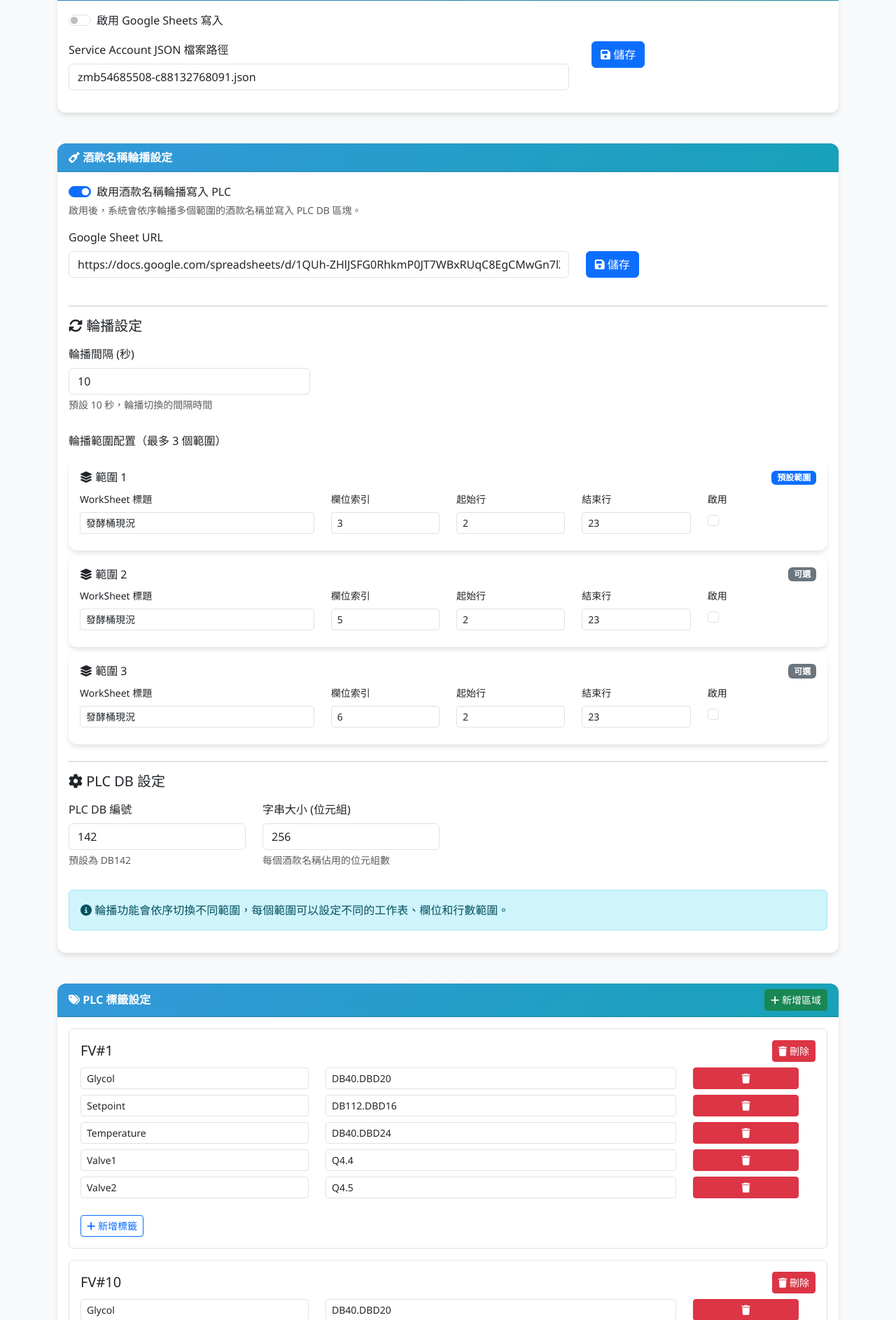
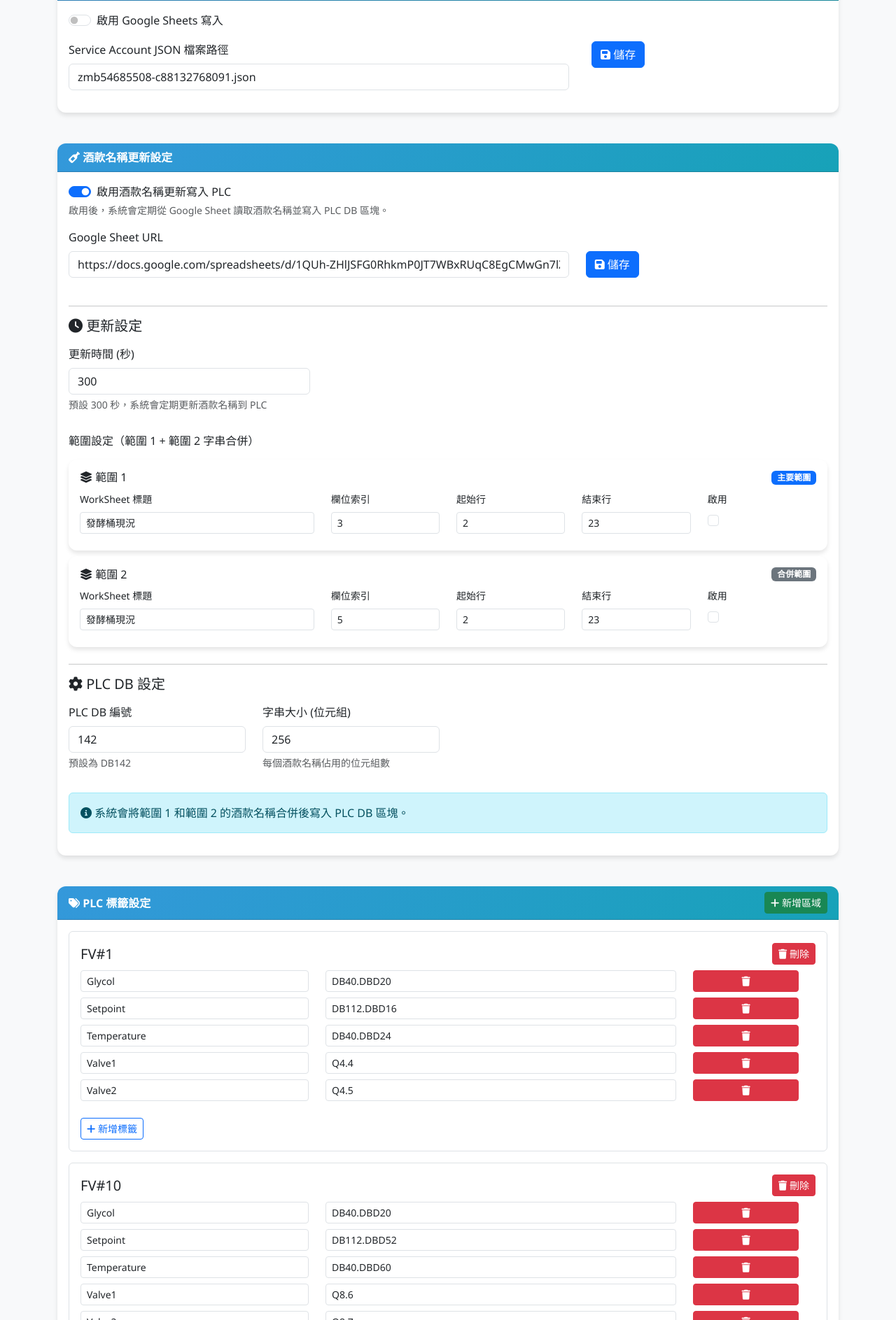
Before and after one commit to ZhangMenBrewery/plc2google, a Flask app: page /settings in a window 1280 px wide. Shown: the part 1088-2975 px from the top of the page at 70% size. Run offline with Flask 3, Linux system fonts and the light colour scheme; some libraries are stand-ins or nearby versions.

Commit message:
更新酒款名稱合併邏輯：範圍 1+ 範圍 2 對應行號合併成字串

```diff
--- a/app.py
+++ b/app.py
@@ -75,9 +75,7 @@ def apply_settings_to_runtime(settings):
     plc_reader.beername_end_row = beername_config.get('end_row', 23)
     plc_reader.beername_db_number = beername_config.get('db_number', 142)
     plc_reader.beername_string_size = beername_config.get('string_size', 256)
-    plc_reader.beername_write_interval = beername_config.get('write_interval', 300)
-    plc_reader.beername_carousel_enabled = beername_config.get('carousel_enabled', True)
-    plc_reader.beername_carousel_interval = beername_config.get('carousel_interval', 10)
+    plc_reader.beername_update_interval = beername_config.get('update_interval', 300)
 
     ranges = beername_config.get('ranges', [])
     if not ranges:
@@ -88,7 +86,6 @@ def apply_settings_to_runtime(settings):
             'end_row': plc_reader.beername_end_row
         }]
     plc_reader.beername_ranges = ranges
-    plc_reader._carousel_current_index = 0
 
     plc_config = settings.get('plc', {})
     new_ip = plc_config.get('plc_ip', "192.168.60.201")
@@ -133,7 +130,7 @@ class ZMBPlcReader:
         self.gs_title = 'ZMB-' + str(datetime.date.today())[:-3]
         self.gs_enabled = gs_config.get('enabled', False)
 
-        # 酒款名稱寫入設定（輪播模式）
+        # 酒款名稱寫入設定（更新模式 - 合併範圍 1+ 範圍 2）
         beername_config = settings.get('beername', {})
         self.beername_enabled = beername_config.get('enabled', False)
         self.beername_sheet_url = beername_config.get('sheet_url', 'https://docs.google.com/spreadsheets/d/1QUh-ZHlJSFG0RhkmP0JT7WBxRUqC8EgCMwGn7lZVQas/edit#gid=877936540')
@@ -143,12 +140,10 @@ class ZMBPlcReader:
         self.beername_end_row = beername_config.get('end_row', 23)  # 預設到第 23 行
         self.beername_db_number = beername_config.get('db_number', 142)  # PLC DB 編號
         self.beername_string_size = beername_config.get('string_size', 256)  # 每個酒款字串大小
-        self.beername_write_interval = beername_config.get('write_interval', 300)  # 寫入間隔
+        self.beername_update_interval = beername_config.get('update_interval', 300)  # 更新間隔（秒）
 
-        # 輪播設定（預設啟用）
-        self.beername_carousel_enabled = beername_config.get('carousel_enabled', True)
-        self.beername_carousel_interval = beername_config.get('carousel_interval', 10)  # 輪播間隔（秒）
-        self.beername_ranges = beername_config.get('ranges', [])  # 輪播範圍列表
+        # 範圍設定（合併範圍 1+ 範圍 2）
+        self.beername_ranges = beername_config.get('ranges', [])
         if not self.beername_ranges:
             self.beername_ranges = [{
                 'worksheet_title': self.beername_worksheet_title,
@@ -156,10 +151,6 @@ class ZMBPlcReader:
                 'start_row': self.beername_start_row,
                 'end_row': self.beername_end_row
             }]
-
-        # 輪播狀態追蹤
-        self._carousel_current_index = 0
-        self._carousel_last_rotation_time = 0
 
         # 資料庫設定
         db_config = settings.get('database', {})
@@ -431,52 +422,75 @@ class ZMBPlcReader:
                 pass
 
     def write_beername_to_plc(self):
-        """從 Google Sheet 讀取酒款名稱並寫入 PLC DB142（使用 Big5 編碼）- 輪播模式"""
+        """從 Google Sheet 讀取酒款名稱並寫入 PLC DB142（使用 Big5 編碼）- 合併範圍 1+ 範圍 2"""
         try:
-            return self._write_beername_with_carousel()
+            return self._write_beername_merged()
         except Exception as e:
             print(f"寫入酒款名稱到 PLC 失敗：{e}")
             return False
 
-    def _write_beername_with_carousel(self):
-        """輪播模式寫入 - 每次寫入一個範圍後等待間隔時間再寫入下一個範圍"""
+    def _write_beername_merged(self):
+        """合併模式寫入 - 將範圍 1 和範圍 2 的對應行號酒款名稱合併後寫入 PLC（B2+E2、B3+E3、...）"""
         if not self.beername_ranges:
-            print("輪播範圍為空，略過酒款名稱寫入")
+            print("範圍設定為空，略過酒款名稱寫入")
             return False
-
-        # 獲取當前範圍設定
-        current_range = self.beername_ranges[self._carousel_current_index]
 
         try:
             gc = pygsheets.authorize(service_account_file=self.gs_key)
             ss = gc.open_by_url(self.beername_sheet_url)
 
-            # 根據範圍類型獲取工作表
-            if 'worksheet_title' in current_range:
-                wks = ss.worksheet_by_title(current_range['worksheet_title'])
+            # 獲取第一個範圍的設定
+            range1 = self.beername_ranges[0]
+            range2 = self.beername_ranges[1] if len(self.beername_ranges) > 1 else None
+
+            # 獲取工作表
+            if 'worksheet_title' in range1:
+                wks1 = ss.worksheet_by_title(range1['worksheet_title'])
             else:
-                wks = ss.worksheet_by_title(self.beername_worksheet_title)
+                wks1 = ss.worksheet_by_title(self.beername_worksheet_title)
 
-            # 讀取指定列的酒款名稱
-            start_row = current_range.get('start_row', self.beername_start_row)
-            end_row = current_range.get('end_row', self.beername_end_row)
-            column_index = current_range.get('column_index', self.beername_column_index)
+            if range2:
+                if 'worksheet_title' in range2:
+                    wks2 = ss.worksheet_by_title(range2['worksheet_title'])
+                else:
+                    wks2 = ss.worksheet_by_title(self.beername_worksheet_title)
+            else:
+                wks2 = None
 
-            beername = wks.get_col(column_index)[start_row-1:end_row-1]
+            # 讀取範圍 1 和範圍 2 的酒款名稱
+            start_row = range1.get('start_row', self.beername_start_row)
+            end_row = range1.get('end_row', self.beername_end_row)
+            column_index1 = range1.get('column_index', self.beername_column_index)
 
-            print(f"輪播範圍 {self._carousel_current_index + 1}: 讀取 {len(beername)} 個酒款名稱")
+            col_data1 = wks1.get_col(column_index1)
+            col_data2 = wks2.get_col(range2.get('column_index', self.beername_column_index)) if wks2 else None
 
-            # 寫入當前範圍的資料到 PLC
-            result = self._write_beername_to_plc(beername)
+            # 讀取第 2-23 行（共 22 個）
+            beername1 = col_data1[start_row-1:23]
+            beername2 = col_data2[start_row-1:23] if col_data2 else None
 
-            # 切換到下一個範圍（為下次呼叫準備）
-            self._carousel_current_index = (self._carousel_current_index + 1) % len(self.beername_ranges)
+            # 將對應行號的酒款名稱合併成一個字串
+            all_beernames = []
+            for i in range(len(beername1)):
+                if beername2 and i < len(beername2):
+                    # 合併範圍 1 和範圍 2 的酒款名稱
+                    combined = beername1[i] + beername2[i]
+                    all_beernames.append(combined)
+                else:
+                    all_beernames.append(beername1[i])
 
-            print(f"輪播切換到範圍 {self._carousel_current_index + 1}/{len(self.beername_ranges)}")
+            print(f"範圍 1: 讀取 {len(beername1)} 個酒款名稱 (column_index={column_index1}, 實際讀取：{beername1})")
+            if beername2:
+                print(f"範圍 2: 讀取 {len(beername2)} 個酒款名稱 (column_index={range2.get('column_index')}, 實際讀取：{beername2})")
+            print(f"合併後總共 {len(all_beernames)} 個酒款名稱")
+            print(f"酒款名稱列表：{all_beernames}")
+
+            # 寫入合併後的資料到 PLC
+            result = self._write_beername_to_plc(all_beernames)
 
             return result
         except Exception as e:
-            print(f"輪播寫入失敗：{e}")
+            print(f"合併寫入失敗：{e}")
             return False
 
     def _write_beername_to_plc(self, beername):
@@ -486,8 +500,14 @@ class ZMBPlcReader:
             client = snap7.client.Client()
             client.connect(self.plc_ip, self.plc_rack, self.plc_slot)
 
+            # 計算最大可寫入的酒款數量（DB 大小限制）
+            max_beer_count = 22  # DB142 通常大小為 5632 位元組，5632/256 = 22
+            actual_count = min(len(beername), max_beer_count)
+
+            print(f"準備寫入 {len(beername)} 個酒款名稱，實際寫入 {actual_count} 個（DB 大小限制）")
+
             # 將每個酒款名稱寫入 PLC 的 DB 區塊（使用 Big5 編碼）
-            for i in range(len(beername)):
+            for i in range(actual_count):
                 data = bytearray(self.beername_string_size)
 
                 # 使用 Big5 編碼轉換繁體中文
@@ -510,10 +530,12 @@ class ZMBPlcReader:
                 for j in range(actual_len):
                     data[2 + j] = beername_bytes[j]
 
-                client.db_write(db_number=self.beername_db_number, start=i*self.beername_string_size, data=data)
+                address = i * self.beername_string_size
+                print(f"寫入酒款 {i+1}/{actual_count}: {beername[i]} (地址：{address})")
+                client.db_write(db_number=self.beername_db_number, start=address, data=data)
 
             client.disconnect()
-            print(f"成功寫入 {len(beername)} 個酒款名稱到 PLC DB{self.beername_db_number}（Big5 編碼）")
+            print(f"成功寫入 {actual_count} 個酒款名稱到 PLC DB{self.beername_db_number}（Big5 編碼）")
             return True
         except Exception as e:
             print(f"寫入酒款名稱到 PLC 失敗：{e}")
@@ -552,10 +574,10 @@ def plc_data_updater():
                         plc_reader.write_to_google_sheet(data)
                     last_write_time = current_time
 
-                # 酒款輪播獨立觸發，不再綁定 write_interval（5 分鐘）
+                # 酒款更新獨立觸發，不再綁定 write_interval（5 分鐘）
                 if plc_reader and plc_reader.beername_enabled:
-                    carousel_interval = plc_reader.beername_carousel_interval if plc_reader.beername_carousel_interval > 0 else 10
-                    if current_time - last_beername_write >= carousel_interval:
+                    update_interval = plc_reader.beername_update_interval if plc_reader.beername_update_interval > 0 else 300
+                    if current_time - last_beername_write >= update_interval:
                         plc_reader.write_beername_to_plc()
                         last_beername_write = current_time
         except Exception as e:
--- a/templates/settings.html
+++ b/templates/settings.html
@@ -161,12 +161,12 @@
     </div>
 </div>
 
-<!-- 酒款名稱輪播設定 -->
+<!-- 酒款名稱更新設定 -->
 <div class="row mb-4">
     <div class="col-12">
         <div class="card">
             <div class="card-header">
-                <i class="fas fa-wine-bottle"></i> 酒款名稱輪播設定
+                <i class="fas fa-wine-bottle"></i> 酒款名稱更新設定
             </div>
             <div class="card-body">
                 <form id="beernameSettingsForm">
@@ -174,9 +174,9 @@
                         <div class="col-md-12 mb-3">
                             <div class="form-check form-switch">
                                 <input class="form-check-input" type="checkbox" id="beername_enabled" {{ 'checked' if beername_config and beername_config.get('enabled') else 'checked' }}>
-                                <label class="form-check-label" for="beername_enabled">啟用酒款名稱輪播寫入 PLC</label>
+                                <label class="form-check-label" for="beername_enabled">啟用酒款名稱更新寫入 PLC</label>
                             </div>
-                            <div class="form-text">啟用後，系統會依序輪播多個範圍的酒款名稱並寫入 PLC DB 區塊。</div>
+                            <div class="form-text">啟用後，系統會定期從 Google Sheet 讀取酒款名稱並寫入 PLC DB 區塊。</div>
                         </div>
                     </div>
                     <div class="row">
@@ -193,29 +193,29 @@
                         </div>
                     </div>
 
-                    <!-- 輪播設定 -->
+                    <!-- 更新設定 -->
                     <hr class="mt-4">
-                    <h5 class="mb-3"><i class="fas fa-sync-alt"></i> 輪播設定</h5>
+                    <h5 class="mb-3"><i class="fas fa-clock"></i> 更新設定</h5>
                     <div class="row">
                         <div class="col-md-4 mb-3">
-                            <label for="beername_carousel_interval" class="form-label">輪播間隔 (秒)</label>
-                            <input type="number" class="form-control" id="beername_carousel_interval"
+                            <label for="beername_update_interval" class="form-label">更新時間 (秒)</label>
+                            <input type="number" class="form-control" id="beername_update_interval"
                                    min="5" max="3600"
-                                   value="{{ beername_config.carousel_interval if beername_config else 10 }}">
-                            <div class="form-text">預設 10 秒，輪播切換的間隔時間</div>
+                                   value="{{ beername_config.update_interval if beername_config else 300 }}">
+                            <div class="form-text">預設 300 秒，系統會定期更新酒款名稱到 PLC</div>
                         </div>
                     </div>
 
-                    <!-- 輪播範圍設定 -->
-                    <div id="carouselRangesContainer" class="mt-3">
-                        <h6 class="mb-3">輪播範圍配置（最多 3 個範圍）</h6>
+                    <!-- 範圍設定 -->
+                    <div id="rangesContainer" class="mt-3">
+                        <h6 class="mb-3">範圍設定（範圍 1 + 範圍 2 字串合併）</h6>
 
                         <!-- 範圍 1 -->
-                        <div class="card mb-2 carousel-range-card" data-range-index="0">
+                        <div class="card mb-2 range-card" data-range-index="0">
                             <div class="card-body p-3">
                                 <div class="d-flex justify-content-between align-items-center mb-2">
                                     <h6 class="mb-0"><i class="fas fa-layer-group"></i> 範圍 1</h6>
-                                    <span class="badge bg-primary">預設範圍</span>
+                                    <span class="badge bg-primary">主要範圍</span>
                                 </div>
                                 <div class="row">
                                     <div class="col-md-4 mb-2">
@@ -252,11 +252,11 @@
                         </div>
 
                         <!-- 範圍 2 -->
-                        <div class="card mb-2 carousel-range-card" data-range-index="1">
+                        <div class="card mb-2 range-card" data-range-index="1">
                             <div class="card-body p-3">
                                 <div class="d-flex justify-content-between align-items-center mb-2">
                                     <h6 class="mb-0"><i class="fas fa-layer-group"></i> 範圍 2</h6>
-                                    <span class="badge bg-secondary">可選</span>
+                                    <span class="badge bg-secondary">合併範圍</span>
                                 </div>
                                 <div class="row">
                                     <div class="col-md-4 mb-2">
@@ -291,47 +291,6 @@
                                 </div>
                             </div>
                         </div>
-
-                        <!-- 範圍 3 -->
-                        <div class="card mb-2 carousel-range-card" data-range-index="2">
-                            <div class="card-body p-3">
-                                <div class="d-flex justify-content-between align-items-center mb-2">
-                                    <h6 class="mb-0"><i class="fas fa-layer-group"></i> 範圍 3</h6>
-                                    <span class="badge bg-secondary">可選</span>
-                                </div>
-                                <div class="row">
-                                    <div class="col-md-4 mb-2">
-                                        <label class="form-label small">WorkSheet 標題</label>
-                                        <input type="text" class="form-control form-control-sm range-worksheet-title"
-                                               value="{{ beername_config.ranges[2].worksheet_title if beername_config and beername_config.ranges and beername_config.ranges|length > 2 else '發酵桶現況' }}">
-                                    </div>
-                                    <div class="col-md-2 mb-2">
-                                        <label class="form-label small">欄位索引</label>
-                                        <input type="number" class="form-control form-control-sm range-column-index"
-                                               min="1" max="256"
-                                               value="{{ beername_config.ranges[2].column_index if beername_config and beername_config.ranges and beername_config.ranges|length > 2 else 6 }}">
-                                    </div>
-                                    <div class="col-md-2 mb-2">
-                                        <label class="form-label small">起始行</label>
-                                        <input type="number" class="form-control form-control-sm range-start-row"
-                                               min="1"
-                                               value="{{ beername_config.ranges[2].start_row if beername_config and beername_config.ranges and beername_config.ranges|length > 2 else 2 }}">
-                                    </div>
-                                    <div class="col-md-2 mb-2">
-                                        <label class="form-label small">結束行</label>
-                                        <input type="number" class="form-control form-control-sm range-end-row"
-                                               min="1"
-                                               value="{{ beername_config.ranges[2].end_row if beername_config and beername_config.ranges and beername_config.ranges|length > 2 else 23 }}">
-                                    </div>
-                                    <div class="col-md-2 mb-2">
-                                        <label class="form-label small">啟用</label>
-                                        <div class="form-check">
-                                            <input class="form-check-input range-enabled" type="checkbox" {{ 'checked' if beername_config and beername_config.ranges and beername_config.ranges|length > 2 and beername_config.ranges[2].get('enabled', true) else '' }}>
-                                        </div>
-                                    </div>
-                                </div>
-                            </div>
-                        </div>
                     </div>
 
                     <!-- PLC DB 設定 -->
@@ -355,7 +314,7 @@
                     </div>
 
                     <div class="alert alert-info mt-3 mb-0">
-                        <i class="fas fa-info-circle"></i> 輪播功能會依序切換不同範圍，每個範圍可以設定不同的工作表、欄位和行數範圍。
+                        <i class="fas fa-info-circle"></i> 系統會將範圍 1 和範圍 2 的酒款名稱合併後寫入 PLC DB 區塊。
                     </div>
                 </form>
                 <div id="beernameStatus" class="mt-3"></div>
@@ -451,13 +410,12 @@ function saveBeernameSettings() {
         sheet_url: document.getElementById('beername_sheet_url').value,
         db_number: parseInt(document.getElementById('beername_db_number').value),
         string_size: parseInt(document.getElementById('beername_string_size').value),
-        carousel_enabled: true,  // 輪播功能固定啟用
-        carousel_interval: parseInt(document.getElementById('beername_carousel_interval').value),
+        update_interval: parseInt(document.getElementById('beername_update_interval').value),
         ranges: []
     };
 
-    // 收集輪播範圍配置
-    const rangeCards = document.querySelectorAll('.carousel-range-card');
+    // 收集範圍配置
+    const rangeCards = document.querySelectorAll('.range-card');
     rangeCards.forEach(card => {
         const rangeIndex = parseInt(card.getAttribute('data-range-index'));
         const isEnabled = card.querySelector('.range-enabled').checked;
@@ -474,7 +432,7 @@ function saveBeernameSettings() {
 
     if (config.enabled && config.ranges.length === 0) {
         document.getElementById('beernameStatus').innerHTML =
-            '<div class="alert alert-danger">啟用酒款輪播時，至少要啟用一個範圍。</div>';
+            '<div class="alert alert-danger">啟用酒款更新時，至少要啟用一個範圍。</div>';
         return;
     }
 
```
Also changed, not shown: 1 other file.
